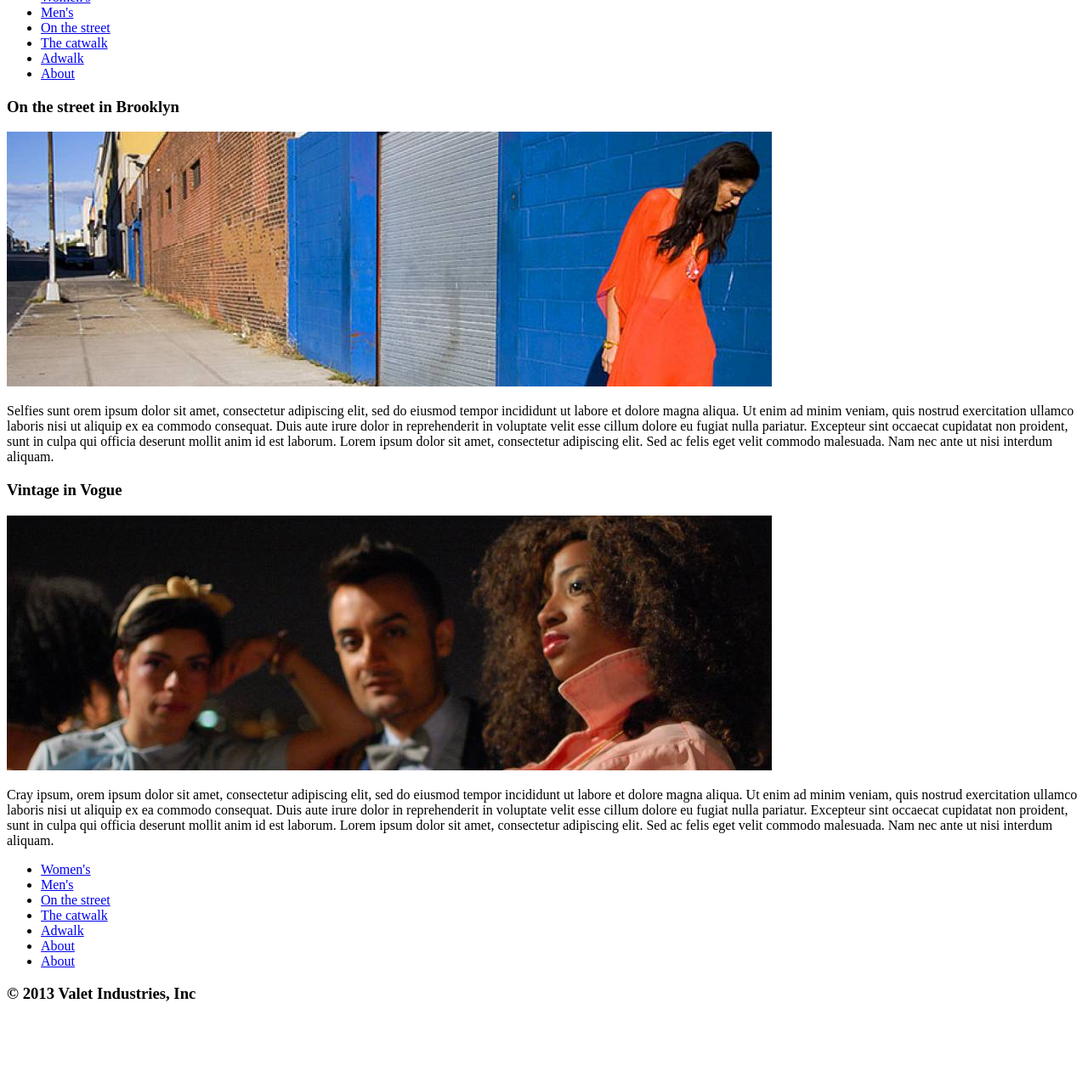
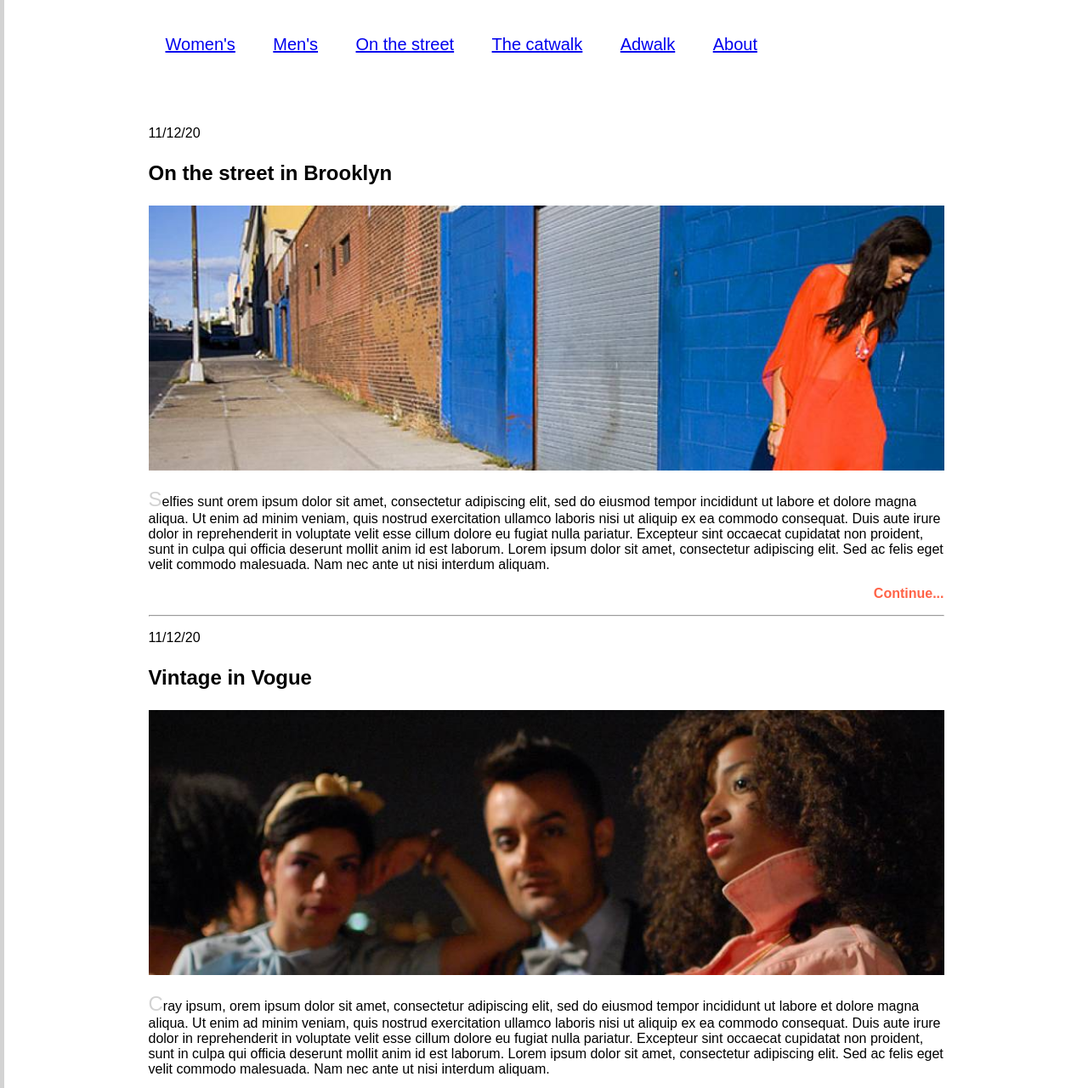
Before and after one commit to ylieumo/HTML_Fashion_Blog, a plain HTML site: page index.html in a window 1280 px wide. Shown: the part 139-1420 px from the top of the page at 85% size. Before the commit the page ends 1339 px from the top, so only its background shows below. Drawn offline with Linux system fonts and the light colour scheme.

Commit message:
modified:   index.html,  modified:   style.css

```diff
--- a/index.html
+++ b/index.html
@@ -12,17 +12,18 @@
             <h1 class="title">Sartre's List</h1>
             <h2 class="subtitle">Better-Dressed Peolple</h2>
             <nav aria-label="Main Navigation" role="navigation">
-                <ul>
-                    <li><a href="#">Women's</a></li>
-                    <li><a href="#">Men's</a></li>
-                    <li><a href="#">On the street</a></li>
-                    <li><a href="#">The catwalk</a></li>
-                    <li><a href="#">Adwalk</a></li>
-                    <li><a href="#">About</a></li>
+                <ul class = 'nav'>
+                    <li><a href="Women's">Women's</a></li>
+                    <li><a href="Men's">Men's</a></li>
+                    <li><a href="On the street">On the street</a></li>
+                    <li><a href="The catwalk">The catwalk</a></li>
+                    <li><a href="Adwalk">Adwalk</a></li>
+                    <li><a href="About">About</a></li>
                 </ul>
             </nav>
         </header>
         <main>
+            <p class="date">11/12/20</p>
             <article>
                 <h3>On the street in Brooklyn</h3>
                 <img src="blog-image-1.jpg" alt="On the street in Brooklyn">
@@ -30,7 +31,11 @@
                     Ut enim ad minim veniam, quis nostrud exercitation ullamco laboris nisi ut aliquip ex ea commodo consequat. Duis aute irure dolor in reprehenderit in voluptate velit esse cillum dolore eu fugiat nulla pariatur. Excepteur sint occaecat cupidatat non proident, sunt in culpa qui officia deserunt mollit anim id est laborum.
                     Lorem ipsum dolor sit amet, consectetur adipiscing elit. Sed ac felis eget velit commodo malesuada. Nam nec ante ut nisi interdum aliquam.</p>
             </article>
+            <p class="continue">Continue...</p>
 
+            <hr>
+
+            <p class="date">11/12/20</p>
             <article>
                 <h3>Vintage in Vogue</h3>
                 <img src="blog-image-2.jpg" alt="Vintage in Vogue">
@@ -38,17 +43,22 @@
                      Ut enim ad minim veniam, quis nostrud exercitation ullamco laboris nisi ut aliquip ex ea commodo consequat. Duis aute irure dolor in reprehenderit in voluptate velit esse cillum dolore eu fugiat nulla pariatur. Excepteur sint occaecat cupidatat non proident, sunt in culpa qui officia deserunt mollit anim id est laborum.
                     Lorem ipsum dolor sit amet, consectetur adipiscing elit. Sed ac felis eget velit commodo malesuada. Nam nec ante ut nisi interdum aliquam.</p>
             </article>
+            <p class="continue">Continue...</p>
+
+            <hr>
+
         </main>
-        <footer>
-            <nav aria-label="Main Navigation" role="navigation">
-                <ul>
-                    <li><a href="#">Women's</a></li>
-                    <li><a href="#">Men's</a></li>
-                    <li><a href="#">On the street</a></li>
-                    <li><a href="#">The catwalk</a></li>
-                    <li><a href="#">Adwalk</a></li>
-                    <li><a href="#">About</a></li>
-                    <li><a href="#">About</a></li>
+
+        <footer >
+            <nav  aria-label="Main Navigation" role="navigation">
+                <ul class = 'nav'>
+                    <li><a href="Women's">Women's</a></li>
+                    <li><a href="Men's">Men's</a></li>
+                    <li><a href="On the street">On the street</a></li>
+                    <li><a href="The catwalk">The catwalk</a></li>
+                    <li><a href="Adwalk">Adwalk</a></li>
+                    <li><a href="About">About</a></li>
+                    <li><a href="Tips">Tips</a></li>
                 </ul>
             </nav>
             <h3>&copy; 2013 Valet Industries, Inc</h3>
--- a/style.css
+++ b/style.css
@@ -0,0 +1,47 @@
+html {
+    border-left: 5px solid lightgray;
+}
+
+body {
+    min-height: 100vh;
+    font-family: sans-serif;
+    max-width: 1000px;
+    margin: 0 auto;
+}
+
+header, main, footer {
+    padding: 1rem 2rem;
+}
+h1 {
+    color: tomato;
+}
+img {
+    width: 100%;
+}
+nav ul {
+    display: inline-block;
+    list-style-type: none;
+    padding: 0;
+}
+.main-nav {
+    display: flex;
+    justify-content: space-between;
+}
+.nav li {
+    display: inline-block;
+    font-size: 20px;
+    padding: 20px;
+  }
+
+article h3 {
+    font-size: 1.5em;
+}
+.continue {
+    text-align: right;
+    font-weight: bold;
+    color: tomato;
+}
+article p::first-letter {
+    color: lightgray;
+    font-size: 150%;
+}
```
